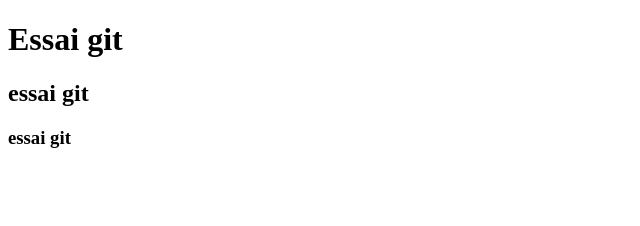
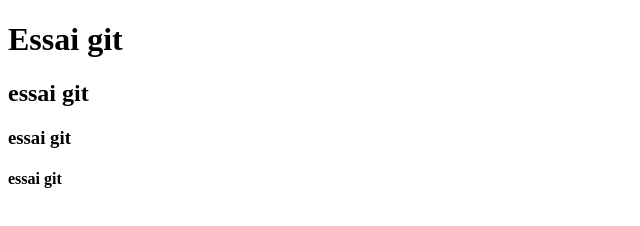
Before and after one commit to jaouharDAHMOUL/GitLearning, a plain HTML site: page index.html in a window 1280 px wide. Shown: the full height of the page, 0-640 px from the left. Drawn offline with Linux system fonts and the light colour scheme.

Commit message:
branche2

```diff
--- a/index.html
+++ b/index.html
@@ -10,5 +10,6 @@
     <h1>Essai git</h1>
     <h2>essai git</h2>
     <h3>essai git</h3>
+    <h4>essai git</h4>
 </body>
 </html>
```
